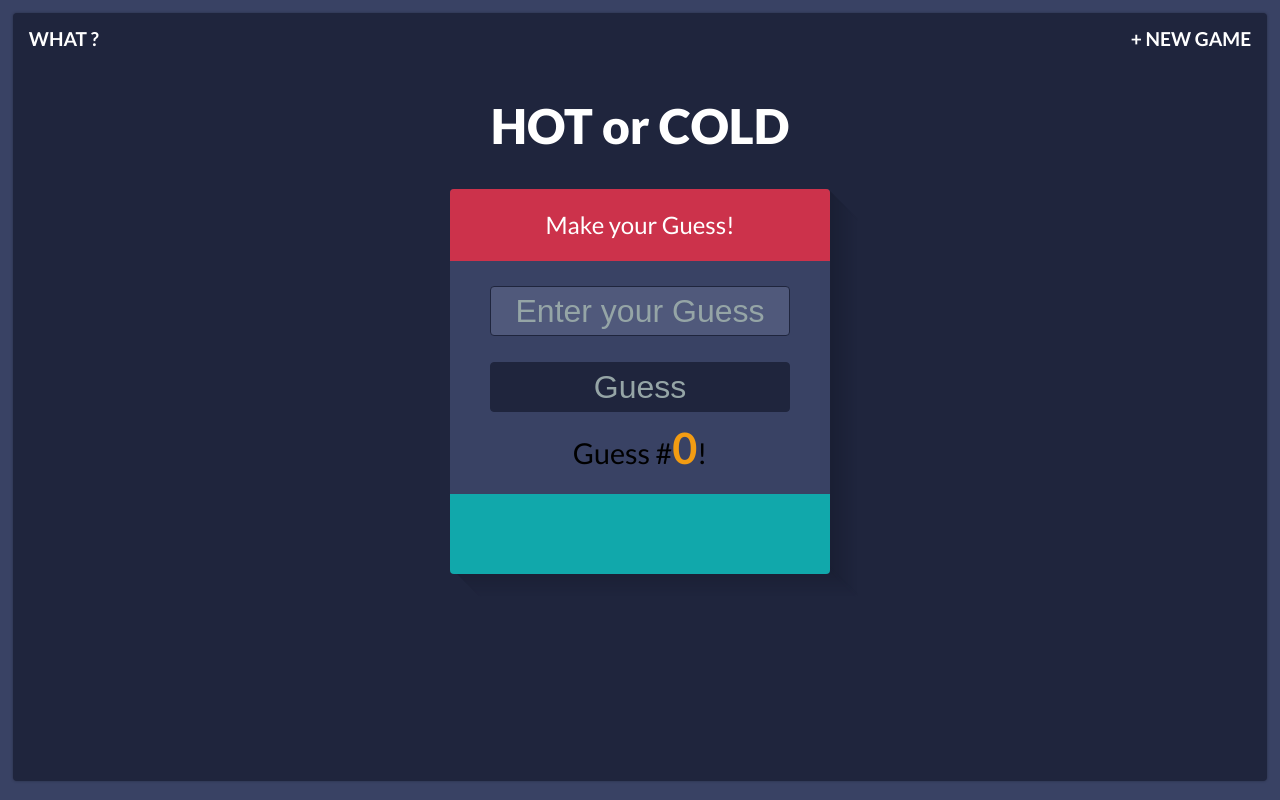
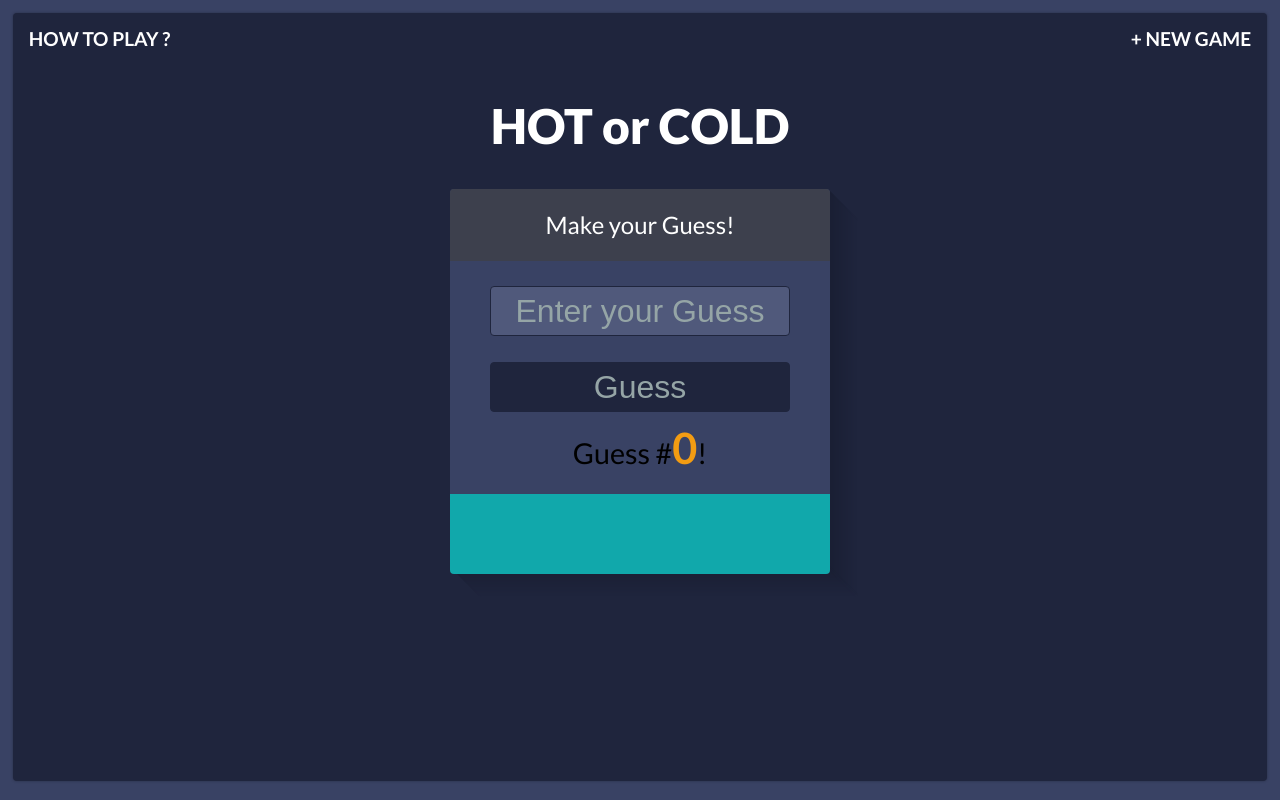
Before and after one commit to demond611/hot-or-cold-starter, a plain HTML site: page index.html in a window 1280 px wide. Both pictures are taken after a click on the link "+ NEW GAME". Drawn offline with nearby package versions, Linux system fonts and the light colour scheme.

Commit message:
second commit for hot/cold app

```diff
--- a/index.html
+++ b/index.html
@@ -9,11 +9,11 @@
 
 		<!-- Stylesheets -->
 		<link rel="stylesheet" href="styles/reset.css">
-		<link href='http://fonts.googleapis.com/css?family=Lato:400,700,900,900italic' rel='stylesheet' type='text/css'>
+		<link href='//fonts.googleapis.com/css?family=Lato:400,700,900,900italic' rel='stylesheet' type='text/css'>
 		<link rel="stylesheet" href="styles/style.css"/>
 
 		<!-- JavaScript -->
-		<script src="http://ajax.googleapis.com/ajax/libs/jquery/1.10.2/jquery.min.js"></script>
+		<script src="//ajax.googleapis.com/ajax/libs/jquery/1.10.2/jquery.min.js"></script>
 		<script type="text/javascript" src="js/app.js"></script>
 
 	</head>
@@ -24,7 +24,7 @@
 			<!-- Top Navigation -->
 			<nav>
 				<ul class="clearfix">
-					<li><a class="what" href="#">What ?</a></li>
+					<li><a class="what" href="#">How to Play ?</a></li>
 					<li><a class="new" href="#">+ New Game</a></li>
 				</ul>
 			</nav>
@@ -49,6 +49,8 @@
 			<!-- logo text -->
 			<h1>HOT or COLD</h1>
 
+			<h3 id="how-close"></h3>
+
 		</header>
 
 		<section class="game"> <!-- Guessing Section -->
--- a/js/app.js
+++ b/js/app.js
@@ -1,15 +1,72 @@
 
-$(document).ready(function(){
+$(function (){
+
+	var DEBUG_MODE = true;
+
+	var debug = function(msg) {
+	    if (DEBUG_MODE == true) {
+	        console.log("DEBUG:", msg);
+	    }
+	}
+
+	function getRandomColor() {
+        var letters = '0123456789ABCDEF'.split('');
+        var color = '#';
+        for (var i = 0; i < 6; i++ ) {
+            color += letters[Math.round(Math.random() * 15)];
+        }
+        return color;
+    }
+
+    var secretNumber = 0, guessCounter = 0, myGuess = 0;
+    var foundNumber = false;
+
+    /* START A NEW GAME ON DOCUMENT LOAD */
+    NewGame();
+
+
+    /* SUBMITS INFO ON FORM SUBMIT */
+    $("form").submit(function (event){
+    	event.PreventDefault();
+    	debug("made it here");
+    	if (foundNumber){
+
+    	} else {
+
+    	}
+    });
+
+
+	function NewGame(){
+		secretNumber = GenerateNumber();
+	}
+
+	function FeedBack(){
+    }
+
+    function GenerateNumber(){
+    	var createNumber = Math.floor( (Math.random() * 100) + 1 );
+    	debug("Generated Number: " + createNumber);
+    	return createNumber;
+    }
+
+    $(".new").click(function (){
+  		$("h2").css("background-color", getRandomColor());
+  		NewGame();
+  	});
+
+
 
 	/*--- Display information modal box ---*/
   	$(".what").click(function(){
     	$(".overlay").fadeIn(1000);
+  	});
 
-  	});
 
   	/*--- Hide information modal box ---*/
   	$("a.close").click(function(){
   		$(".overlay").fadeOut(1000);
   	});
 
+
 });
```
